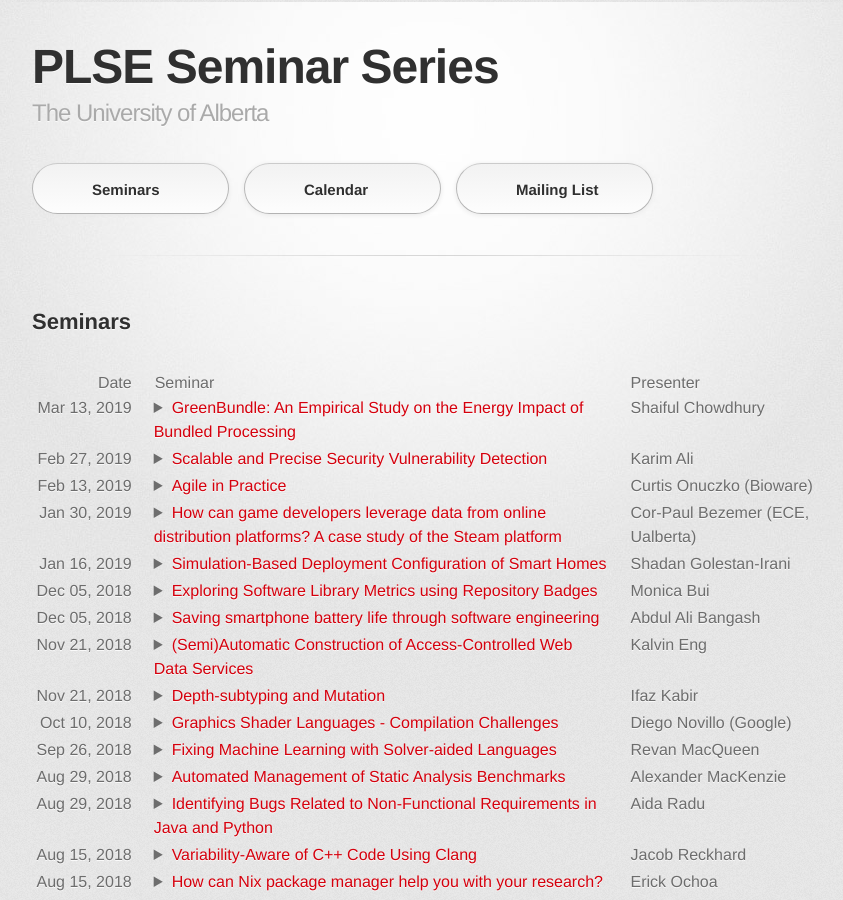
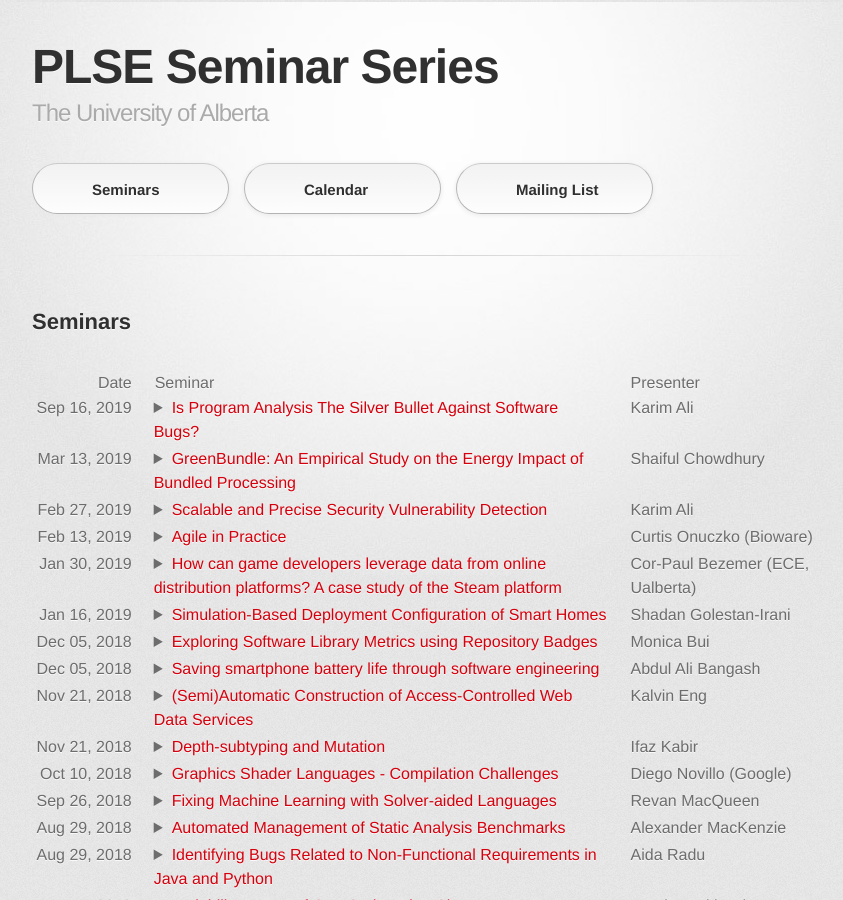
Before and after one commit to plse-seminar/plse-seminar.github.io, a Jekyll site: the page built from index.md, in a window 1280 px wide and 900 px high. Shown: the whole window, without its empty margins (210-1053 px from the left). Built offline with Jekyll 4.4.1, drawn with Linux system fonts in a browser that asks for light colours; some web fonts are replaced.

Commit message:
Update talks.yml

```diff
--- a/_data/talks.yml
+++ b/_data/talks.yml
@@ -1,3 +1,10 @@
+- id: karim-vul
+  title: "Is Program Analysis The Silver Bullet Against Software Bugs?"
+  presenter: Karim Ali
+  date: 2019-09-16 12:00:00
+  abstract: "Program analysis is the art of reasoning about the run-time behavior of a program without necessarily executing it. This information is useful for various real-life applications such as supporting software developers (e.g., bug-finding tools, code refactoring tools, and code recommenders) and compiler optimizations. Program analysis is also used to ensure complex software adheres to standards and regulations (e.g., medical devices, car industry, and aviation industry)."
+
+
 - id: shaiful-eng
   title: "GreenBundle: An Empirical Study on the Energy Impact of Bundled Processing"
   presenter: Shaiful Chowdhury
```
